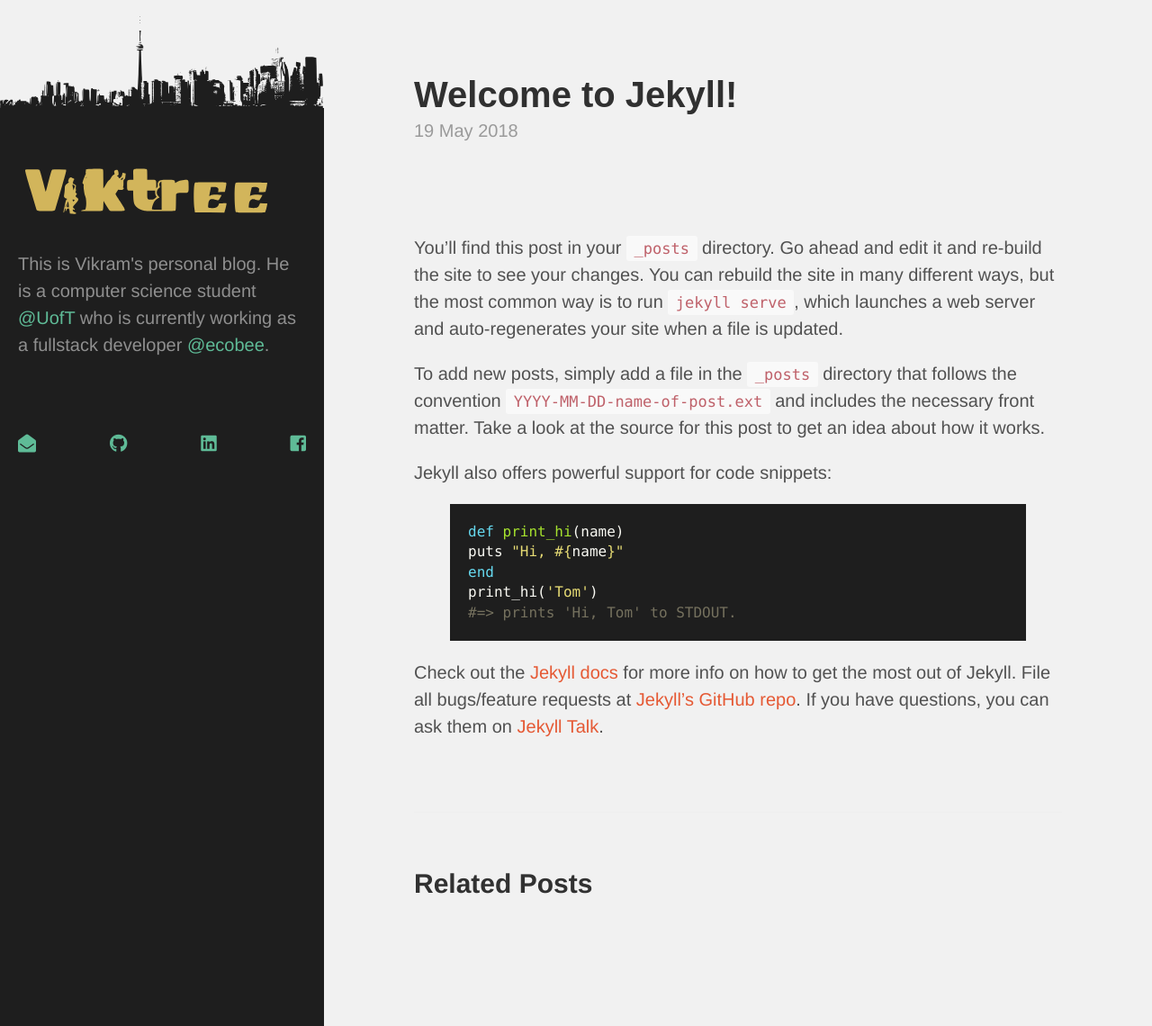
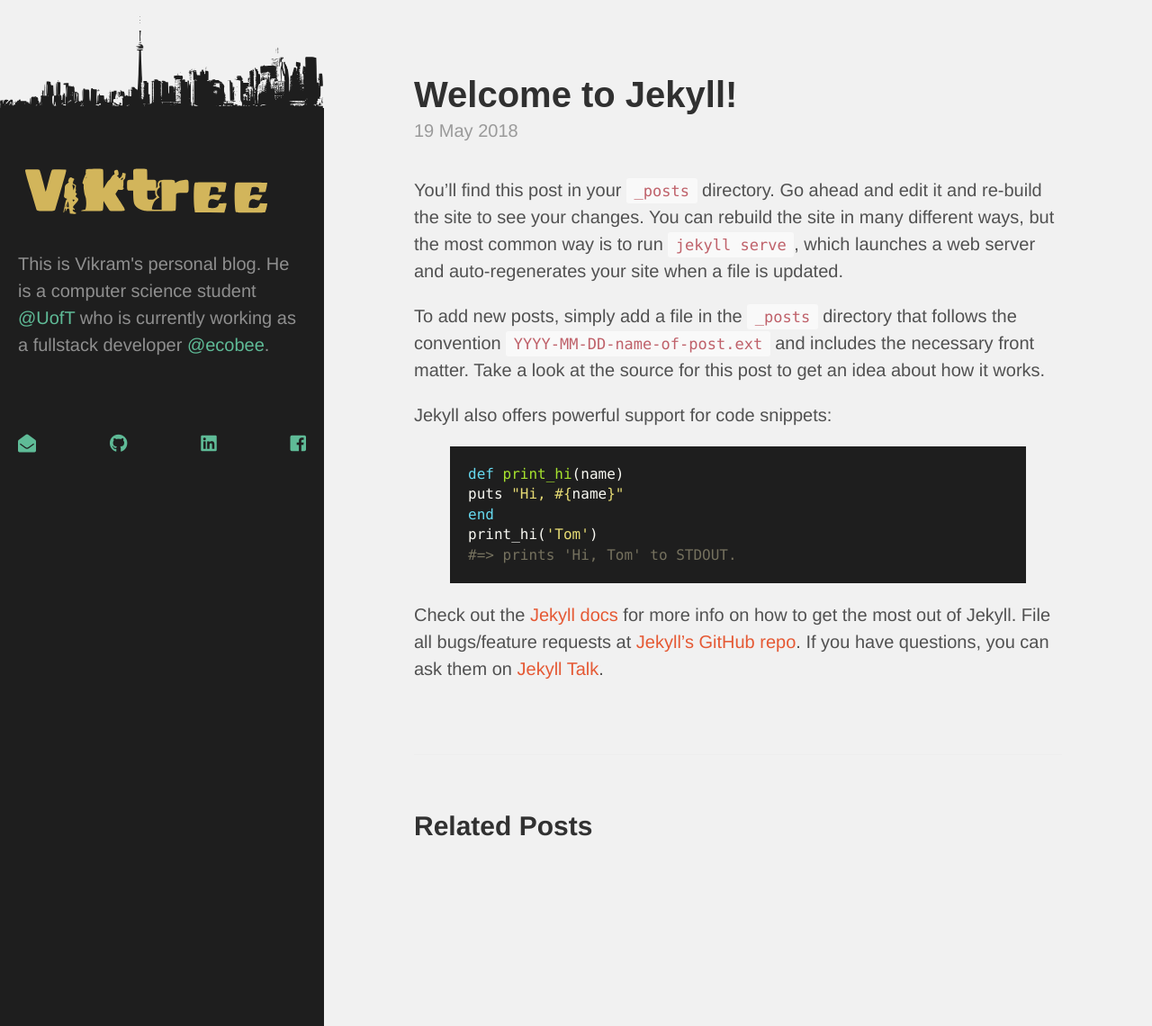
Before and after one commit to Viktree/Viktree.github.io, a Jekyll site: the page built from _posts/2018-05-19-welcome-to-jekyll.markdown, in a window 1280 px wide and 1140 px high. Shown: the whole window at 90% size. Built offline with Jekyll 4.4.1, drawn with Linux system fonts in a browser that asks for light colours; nearby versions of some CDN libraries; some web fonts are replaced.

Commit message:
Removed extra spacing under post heading.

```diff
--- a/_sass/_pages.scss
+++ b/_sass/_pages.scss
@@ -26,7 +26,7 @@
 .post-date {
 	display: block;
 	margin-top: -0.5rem;
-	margin-bottom: 5rem;
+	margin-bottom: 5%;
 	color: #9a9a9a;
 }
 
```
